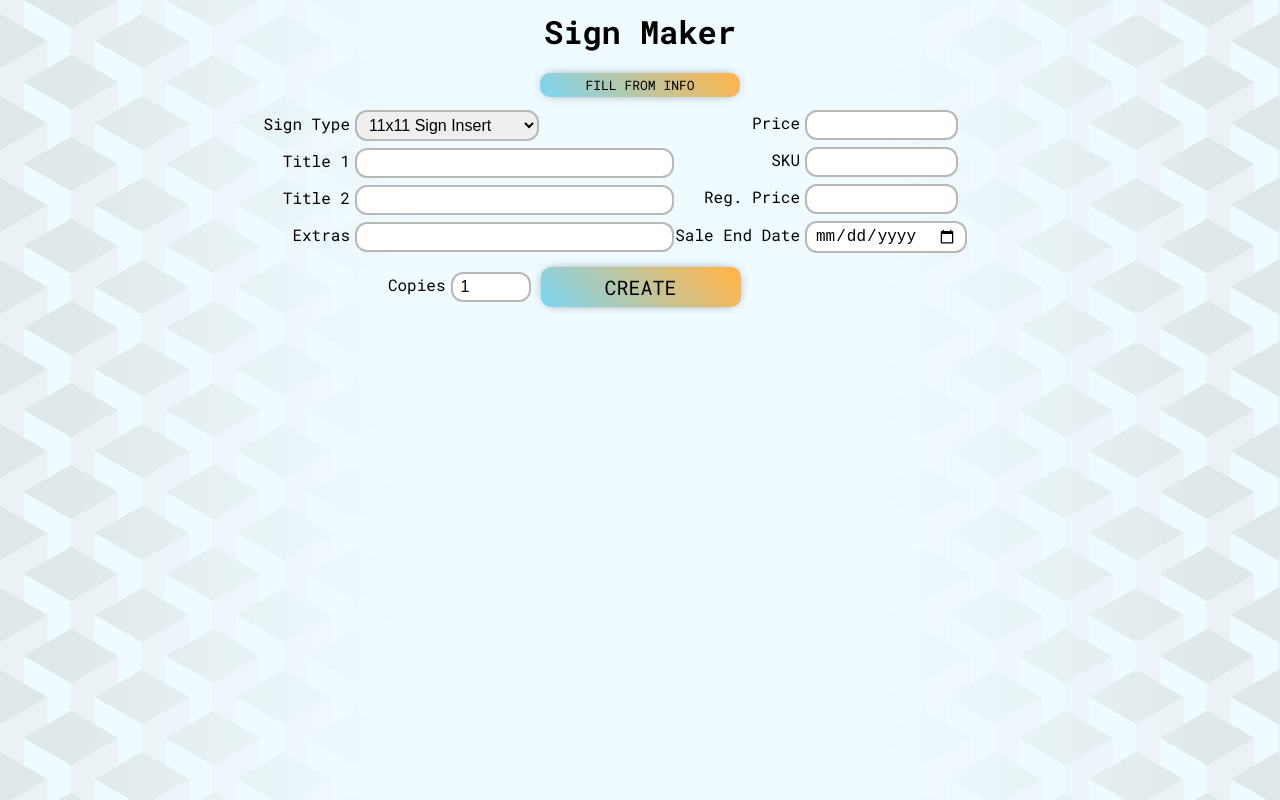
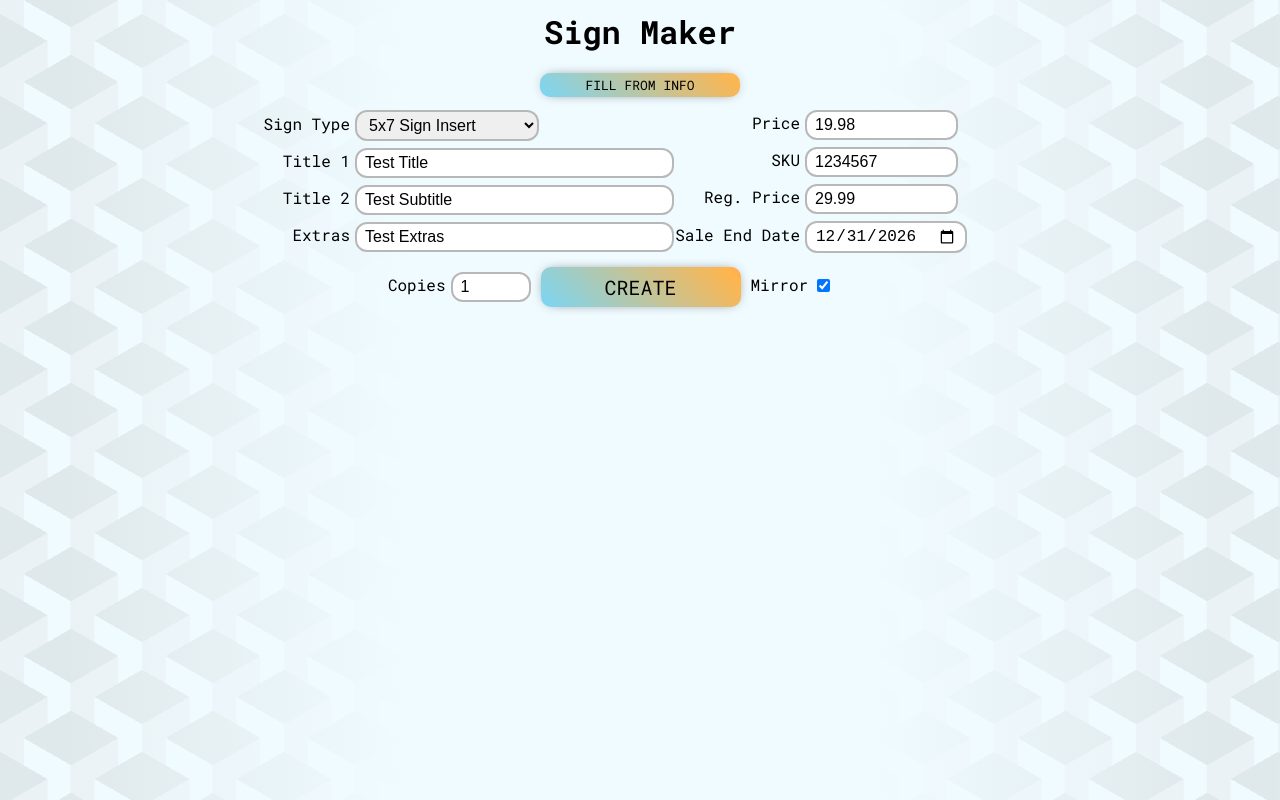
Before and after one commit to EctoBoi/SignMaker, a website built with Vite: page index.html in a window 1280 px wide. Built offline with nearby package versions, Linux system fonts and the light colour scheme.

Commit message:
Add 5x7 Sign Insert Add SignConfig: previewScale, printOrientation, allowMirror, mirrorDirection Remove getSignFormat typesSelect and inputs based on config

```diff
--- a/index.html
+++ b/index.html
@@ -23,14 +23,7 @@
                 <div class="col">
                     <div class="formInputDiv" id="formSignType">
                         <p>Sign Type</p>
-                        <select id="types">
-                            <option value="2x4 Hang Tag">2x4 Hang Tag</option>
-                            <option value="3.25x5.75 Hang Tag">3.25x5.75 Hang Tag</option>
-                            <option value="4x4 Fact Tag">4x4 Fact Tag</option>
-                            <option value="4.5x2.75 Binocular">4.5x2.75 Binocular</option>
-                            <option value="11x11 Sign Insert" selected="selected">11x11 Sign Insert</option>
-                            <option value="17x17 Sign Insert">17x17 Sign Insert</option>
-                        </select>
+                        <select id="types"></select>
                     </div>
                     <div class="formInputDiv" id="formTitle1">
                         <p>Title 1</p>
--- a/src/main.ts
+++ b/src/main.ts
@@ -1,5 +1,6 @@
 import { createSignCanvas } from "./sign-maker.ts";
-import { xToPx, resolution, mirrorCanvas } from "./canvas-utils.ts";
+import { resolution, mirrorCanvas } from "./canvas-utils.ts";
+import { signConfigs } from "./sign-configs.ts";
 
 // DOM References and Event Listeners
 const fillInfoButton = document.getElementById("fillInfoButton") as HTMLButtonElement;
@@ -38,25 +39,24 @@ printBatchButton.addEventListener("click", printBatch);
 batchSelect.addEventListener("change", loadBatchPreview);
 
 typesSelect.addEventListener("change", () => {
-    const signtype = typesSelect.value;
-    if (signtype === "11x11 Sign Insert" || signtype === "17x17 Sign Insert" || signtype === "4x4 Fact Tag") {
+    const currentSignConfig = signConfigs[typesSelect.value];
+    if (currentSignConfig.extras) {
         formExtras.style.display = "flex";
     } else {
         formExtras.style.display = "none";
     }
-    if (signtype === "11x11 Sign Insert" || signtype === "17x17 Sign Insert") {
+    if (currentSignConfig.title2) {
+        formTitle2.style.display = "flex";
+    } else {
+        formTitle2.style.display = "none";
+    }
+    if (currentSignConfig.allowMirror === false) {
         formMirror.style.visibility = "hidden";
     } else {
         formMirror.style.visibility = "visible";
     }
-    if (signtype === "4.5x2.75 Binocular") {
-        formTitle2.style.display = "none";
-    } else {
-        formTitle2.style.display = "flex";
-    }
 });
 
-/*
 function addTestData() {
     title1Input.value = "Test Title";
     title2Input.value = "Test Subtitle";
@@ -68,7 +68,6 @@ function addTestData() {
 }
 
 addTestData();
-*/
 
 export type SignInfo = {
     type: string;
@@ -116,6 +115,21 @@ async function fillFromInfo() {
     }
 }
 
+function fillTypesSelect() {
+    const signTypes = Object.keys(signConfigs);
+
+    signTypes.forEach((type) => {
+        const option = document.createElement("option");
+        option.value = type;
+        option.textContent = type;
+        if (type === "5x7 Sign Insert") {
+            option.selected = true;
+        }
+        typesSelect.appendChild(option);
+    });
+    typesSelect.dispatchEvent(new Event("change"));
+}
+
 function showPrintControls() {
     printButton.style.visibility = "visible";
     saveToBatchButton.style.visibility = "visible";
@@ -156,13 +170,13 @@ async function createSign() {
     let signCanvas: HTMLCanvasElement = await createSignCanvas(signInfo);
 
     if (signCanvas) {
-        if (mirrorCheckbox.checked && signInfo.type !== "11x11 Sign Insert" && signInfo.type !== "17x17 Sign Insert") {
-            signCanvas = mirrorCanvas(signCanvas);
+        if (mirrorCheckbox.checked && signConfigs[signInfo.type].allowMirror !== false) {
+            signCanvas = mirrorCanvas(signCanvas, signConfigs[signInfo.type].mirrorDirection || "vertical");
             signCanvas.className = "signCanvas";
         }
         lastCreatedSign = { type: signInfo.type, canvas: signCanvas };
 
-        const scaleFactor = signInfo.type === "17x17 Sign Insert" ? 0.6 : signInfo.type === "11x11 Sign Insert" ? 0.8 : 1;
+        const scaleFactor = signConfigs[signInfo.type].previewScale || 1;
         signCanvas.style.width = (signCanvas.width / resolution) * scaleFactor + "px";
         signCanvas.style.height = (signCanvas.height / resolution) * scaleFactor + "px";
         canvasDiv.replaceChildren(signCanvas);
@@ -189,7 +203,7 @@ function print() {
         for (let i = 0; i < copies; i++) {
             imgs.push(img);
         }
-        if (lastCreatedSign.type) openPrintWindow(imgs, getSignFormat(lastCreatedSign.type));
+        if (lastCreatedSign.type) openPrintWindow(imgs, signConfigs[lastCreatedSign.type].printOrientation || "portrait");
         else alert("No Sign Created");
     } else {
         setTimeout(print, 300);
@@ -270,8 +284,7 @@ function clearBatch() {
 function printBatch() {
     const currentBatch = batches.find((b) => b.type === batchSelect.value);
     if (currentBatch && currentBatch.signs.length > 0) {
-        const format = getSignFormat(currentBatch.type);
-        openPrintWindow(currentBatch.signs, format);
+        openPrintWindow(currentBatch.signs, signConfigs[currentBatch.type].printOrientation || "portrait");
     } else {
         alert("Batch Empty");
     }
@@ -290,7 +303,7 @@ function loadBatchPreview() {
             previewImg.title = "Click to Remove from Batch";
             previewImg.style.backgroundColor = "white";
             previewImg.style.border = "1px solid black";
-            const scaleFactor = currentBatch.type === "17x17 Sign Insert" ? 0.6 : currentBatch.type === "11x11 Sign Insert" ? 0.8 : 1;
+            const scaleFactor = signConfigs[currentBatch.type].previewScale || 1;
             previewImg.width = previewImg.width * scaleFactor;
             previewImg.height = previewImg.height * scaleFactor;
 
@@ -312,24 +325,7 @@ function removeFromBatch(this: HTMLImageElement) {
     }
 }
 
-function getSignFormat(signName: string): { orientation: string; width: number } {
-    let orientation = "portrait";
-    let width: number = 0;
-
-    if (signName === "2x4 Hang Tag" || signName === "3.25x5.75 Hang Tag" || signName === "4x4 Fact Tag") {
-        width = xToPx("8.5in");
-    } else if (signName === "4.5x2.75 Binocular" || signName === "11x11 Sign Insert") {
-        width = xToPx("11in");
-        orientation = "landscape";
-    } else if (signName === "17x17 Sign Insert") {
-        width = xToPx("17in");
-        orientation = "landscape";
-    }
-
-    return { orientation: orientation, width: width };
-}
-
-function openPrintWindow(imgs: HTMLImageElement[], format: { orientation: string; width: number }) {
+function openPrintWindow(imgs: HTMLImageElement[], orientation: "portrait" | "landscape") {
     const WinPrint = window.open("", "", "left=0,top=0,width=800,height=900,toolbar=0,scrollbars=0,status=0");
 
     if (!WinPrint) {
@@ -348,8 +344,8 @@ function openPrintWindow(imgs: HTMLImageElement[], format: { orientation: string
     printStyle.innerHTML = `
             body { margin: 0; }
             @page {
-                size: ${format.orientation};
-                ${format.orientation === "portrait" ? "display: flex;" : ""};
+                size: ${orientation};
+                ${orientation === "portrait" ? "display: flex;" : ""};
                 margin: 0;
             }
         </style>`;
@@ -364,3 +360,5 @@ function openPrintWindow(imgs: HTMLImageElement[], format: { orientation: string
         WinPrint.close();
     }, 300);
 }
+
+fillTypesSelect();
--- a/src/sign-configs.ts
+++ b/src/sign-configs.ts
@@ -1,7 +1,11 @@
 export type SignConfig = {
     width: string;
     height: string;
+    previewScale?: number;
     borderLineLength?: string;
+    printOrientation: "portrait" | "landscape";
+    allowMirror?: boolean;
+    mirrorDirection?: "horizontal" | "vertical";
     title1: { fontSize: string; x: string; y: string; centered: boolean };
     title2?: { fontSize: string; x: string; y: string; centered: boolean };
     extras?: { fontSize: string; x: string; y: string; centered: boolean };
@@ -36,6 +40,9 @@ export const signConfigs: { [key: string]: SignConfig } = {
         width: "48mm",
         height: "52mm",
         borderLineLength: "3mm",
+        printOrientation: "portrait",
+        allowMirror: true,
+        mirrorDirection: "vertical",
         title1: { fontSize: "5mm", x: "0", y: "7mm", centered: true },
         title2: { fontSize: "5mm", x: "0", y: "12mm", centered: true },
         price: {
@@ -70,6 +77,9 @@ export const signConfigs: { [key: string]: SignConfig } = {
         width: "2.875in",
         height: "3.1875in",
         borderLineLength: "10mm",
+        printOrientation: "portrait",
+        allowMirror: true,
+        mirrorDirection: "vertical",
         title1: { fontSize: "7mm", x: "0", y: "12mm", centered: true },
         title2: { fontSize: "7mm", x: "0", y: "19mm", centered: true },
         price: {
@@ -104,6 +114,9 @@ export const signConfigs: { [key: string]: SignConfig } = {
         width: "4in",
         height: "4in",
         borderLineLength: "10mm",
+        printOrientation: "portrait",
+        allowMirror: true,
+        mirrorDirection: "vertical",
         title1: { fontSize: "9mm", x: "0", y: "12mm", centered: true },
         title2: { fontSize: "9mm", x: "0", y: "21mm", centered: true },
         extras: { fontSize: "5mm", x: "0", y: "68mm", centered: true },
@@ -139,6 +152,9 @@ export const signConfigs: { [key: string]: SignConfig } = {
         width: "4.5in",
         height: "2.70in",
         borderLineLength: "10mm",
+        printOrientation: "portrait",
+        allowMirror: true,
+        mirrorDirection: "vertical",
         title1: { fontSize: "8mm", x: "0", y: "36mm", centered: true },
         price: {
             fontSize: "24mm",
@@ -168,9 +184,53 @@ export const signConfigs: { [key: string]: SignConfig } = {
             centered: true,
         },
     },
+    "5x7 Sign Insert": {
+        width: "5.25in",
+        height: "6.75in",
+        borderLineLength: "10mm",
+        printOrientation: "landscape",
+        allowMirror: true,
+        mirrorDirection: "horizontal",
+        title1: { fontSize: "5.5mm", x: "0", y: "84.5mm", centered: true },
+        title2: { fontSize: "5.5mm", x: "0", y: "90mm", centered: true },
+        extras: { fontSize: "5mm", x: "0", y: "127.5mm", centered: true },
+        price: {
+            fontSize: "38mm",
+            fontSizeWithExtras: "33mm",
+            x: "0",
+            dollarsY: "126mm",
+            dollarsYWithExtras: "122mm",
+            centsY: "113mm",
+            centered: true,
+            margin: "40mm",
+        },
+        regPrice: {
+            fontSize: "6mm",
+            fontSizeWithExtras: "4mm",
+            x: "0",
+            y: "132mm",
+            centered: true,
+        },
+        barcode: {
+            width: 1,
+            height: 6,
+            fontSize: 8,
+            x: "100mm",
+            y: "133mm",
+        },
+        endDate: {
+            fontSize: "2.5mm",
+            x: "0",
+            y: "135mm",
+            centered: true,
+        },
+    },
     "11x11 Sign Insert": {
         width: "11in",
         height: "8.5in",
+        previewScale: 0.8,
+        printOrientation: "landscape",
+        allowMirror: false,
         title1: { fontSize: "13mm", x: "0", y: "76mm", centered: true },
         title2: { fontSize: "13mm", x: "0", y: "89mm", centered: true },
         extras: { fontSize: "8mm", x: "0", y: "166mm", centered: true },
@@ -208,6 +268,9 @@ export const signConfigs: { [key: string]: SignConfig } = {
     "17x17 Sign Insert": {
         width: "17in",
         height: "11in",
+        previewScale: 0.6,
+        printOrientation: "landscape",
+        allowMirror: false,
         title1: { fontSize: "22mm", x: "0", y: "65mm", centered: true },
         title2: { fontSize: "22mm", x: "0", y: "87mm", centered: true },
         extras: { fontSize: "14mm", x: "0", y: "206mm", centered: true },
```
Also changed, not shown: src/canvas-utils.ts (+17 -6 lines).
